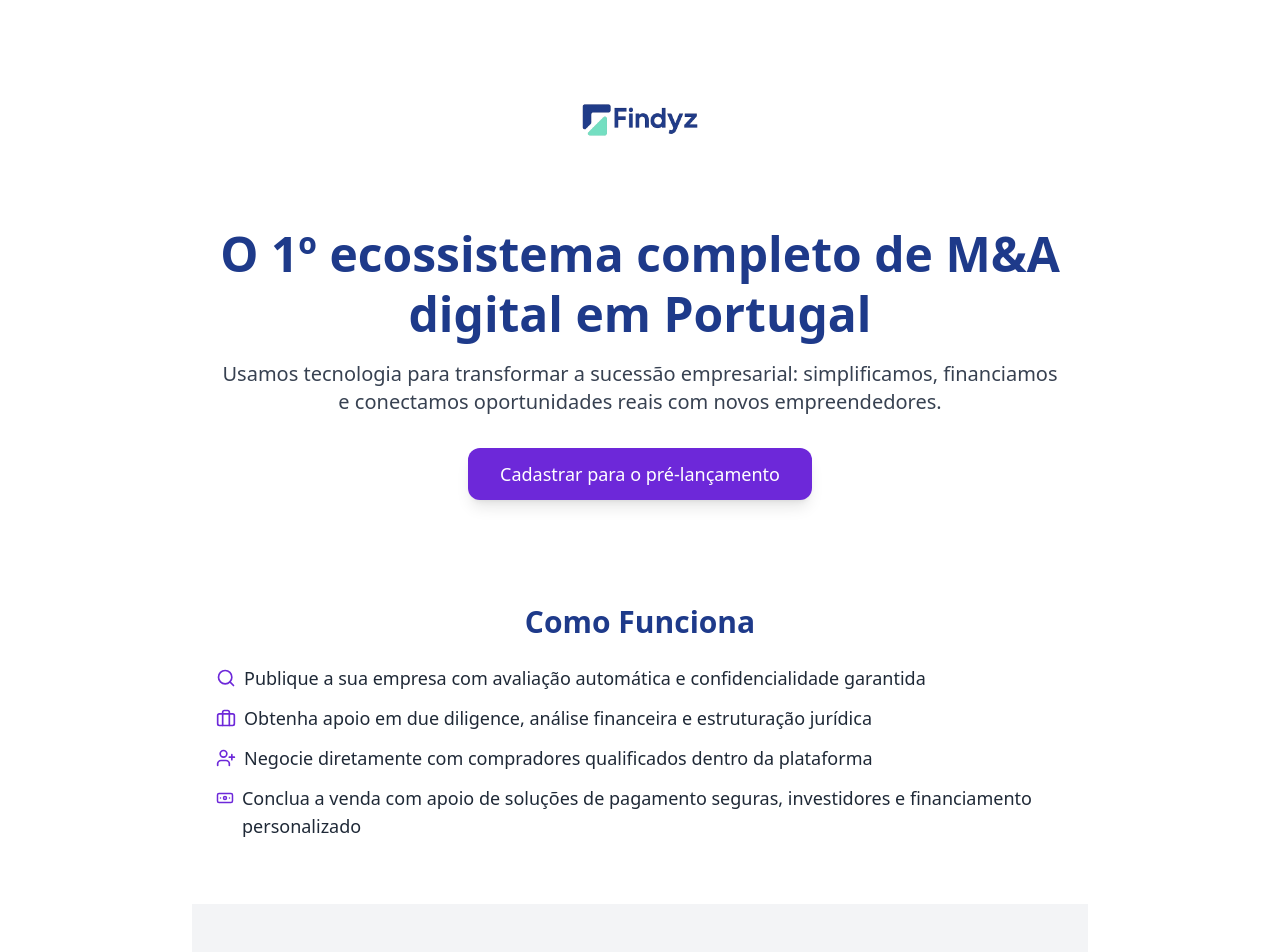
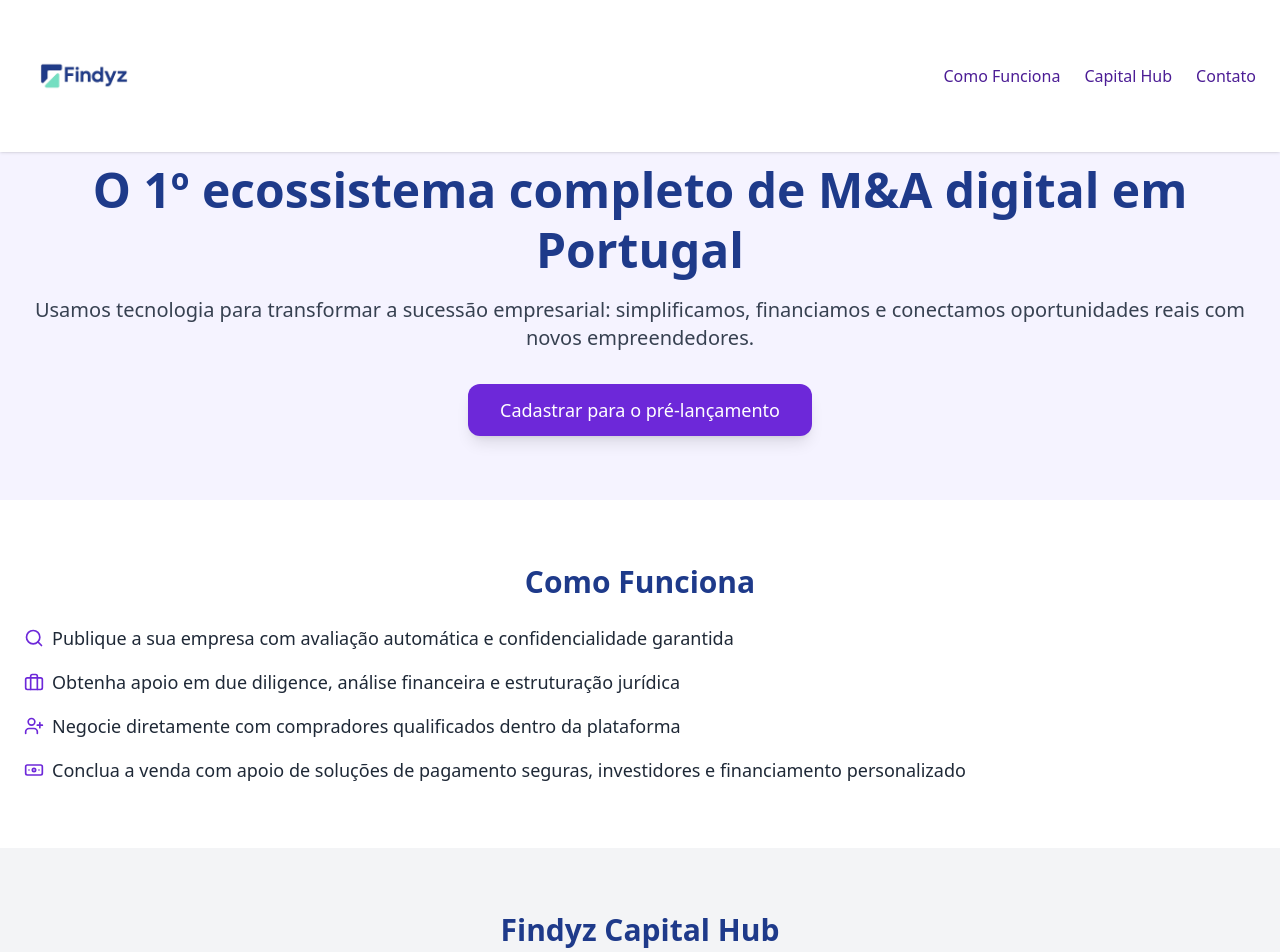
Before and after one commit to femascao/findyz, a Next.js app: page / in a window 1280 px wide. Shown: the top 952 px of the page. Built offline with nearby package versions, Linux system fonts and the light colour scheme.

Commit message:
Atualiza layout com header, favicon e layout mais largo

```diff
--- a/app/page.jsx
+++ b/app/page.jsx
@@ -2,38 +2,52 @@
 
 import Image from "next/image";
 import { Briefcase, Lock, Search, Banknote, Users, Shuffle, UserPlus } from "lucide-react";
+import Link from "next/link";
 
 export default function Page() {
   return (
     <div className="min-h-screen bg-white text-gray-900">
-      {/* Logo + Hero Section */}
-      <section className="px-6 py-10 text-center max-w-4xl mx-auto">
-        <div className="flex justify-center mb-6">
-          <Image
-            src="/assets/findyz_logo_transparent.png"
-            alt="Logo Findyz"
-            width={160}
-            height={60}
-          />
+      {/* Head */}
+      <head>
+        <title>Findyz - Ecossistema de M&A</title>
+        <link rel="icon" href="/assets/findyz_logo_transparent.png" type="image/png" />
+      </head>
+
+      {/* Header */}
+      <header className="bg-white shadow fixed top-0 left-0 w-full z-50">
+        <div className="max-w-7xl mx-auto px-6 py-4 flex justify-between items-center">
+          <Image src="/assets/findyz_logo_transparent.png" alt="Logo Findyz" width={120} height={50} />
+          <nav className="space-x-6 text-violet-900 font-medium">
+            <a href="#como-funciona" className="hover:underline">Como Funciona</a>
+            <a href="#capital-hub" className="hover:underline">Capital Hub</a>
+            <a href="#cadastro" className="hover:underline">Contato</a>
+          </nav>
         </div>
-        <h1 className="text-5xl font-bold leading-tight text-blue-900">
+      </header>
+
+      <main className="pt-24">
+        {/* Hero Section */}
+        <section className="px-6 py-16 max-w-7xl mx-auto bg-violet-50">
+          <h1 className="text-5xl font-bold leading-tight text-blue-900 text-center">
             O 1º ecossistema completo de M&A digital em Portugal
           </h1>
-        <p className="mt-4 text-xl text-gray-700">
+          <p className="mt-4 text-xl text-center text-gray-700">
             Usamos tecnologia para transformar a sucessão empresarial: simplificamos, financiamos e conectamos oportunidades reais com novos empreendedores.
           </p>
+          <div className="text-center mt-8">
             <a
               href="#cadastro"
-          className="mt-8 inline-block bg-violet-700 text-white text-lg px-8 py-3 rounded-xl shadow-lg hover:bg-violet-800 transition"
+              className="inline-block bg-violet-700 text-white text-lg px-8 py-3 rounded-xl shadow-lg hover:bg-violet-800 transition"
             >
               Cadastrar para o pré-lançamento
             </a>
+          </div>
         </section>
 
         {/* How It Works */}
-      <section className="px-6 py-16 max-w-4xl mx-auto">
+        <section id="como-funciona" className="px-6 py-16 max-w-7xl mx-auto">
           <h2 className="text-3xl font-bold text-center text-blue-900">Como Funciona</h2>
-        <ul className="mt-6 space-y-3 text-lg text-gray-800">
+          <ul className="mt-6 space-y-4 text-lg text-gray-800">
             <li className="flex items-start gap-2"><Search className="text-violet-700 mt-1" size={20} /> Publique a sua empresa com avaliação automática e confidencialidade garantida</li>
             <li className="flex items-start gap-2"><Briefcase className="text-violet-700 mt-1" size={20} /> Obtenha apoio em due diligence, análise financeira e estruturação jurídica</li>
             <li className="flex items-start gap-2"><UserPlus className="text-violet-700 mt-1" size={20} /> Negocie diretamente com compradores qualificados dentro da plataforma</li>
@@ -41,8 +55,8 @@
           </ul>
         </section>
 
-      {/* Financing and Payment */}
-      <section className="px-6 py-16 bg-gray-100 max-w-4xl mx-auto">
+        {/* Capital Hub */}
+        <section id="capital-hub" className="px-6 py-16 bg-gray-100 max-w-7xl mx-auto">
           <h2 className="text-3xl font-bold text-center text-blue-900">Findyz Capital Hub</h2>
           <p className="mt-4 text-center text-gray-700 text-lg">
             Oferecemos soluções financeiras e parcerias estratégicas para facilitar o fecho do negócio — com segurança, flexibilidade e agilidade.
@@ -65,7 +79,7 @@
           <form
             action="https://formspree.io/f/mldbeqnd"
             method="POST"
-          className="max-w-xl mx-auto space-y-4"
+            className="max-w-2xl mx-auto space-y-4"
           >
             <input
               type="email"
@@ -97,6 +111,7 @@
             </button>
           </form>
         </section>
+      </main>
     </div>
   );
 }
```
Lines whose indentation alone changed are shown as unchanged.
